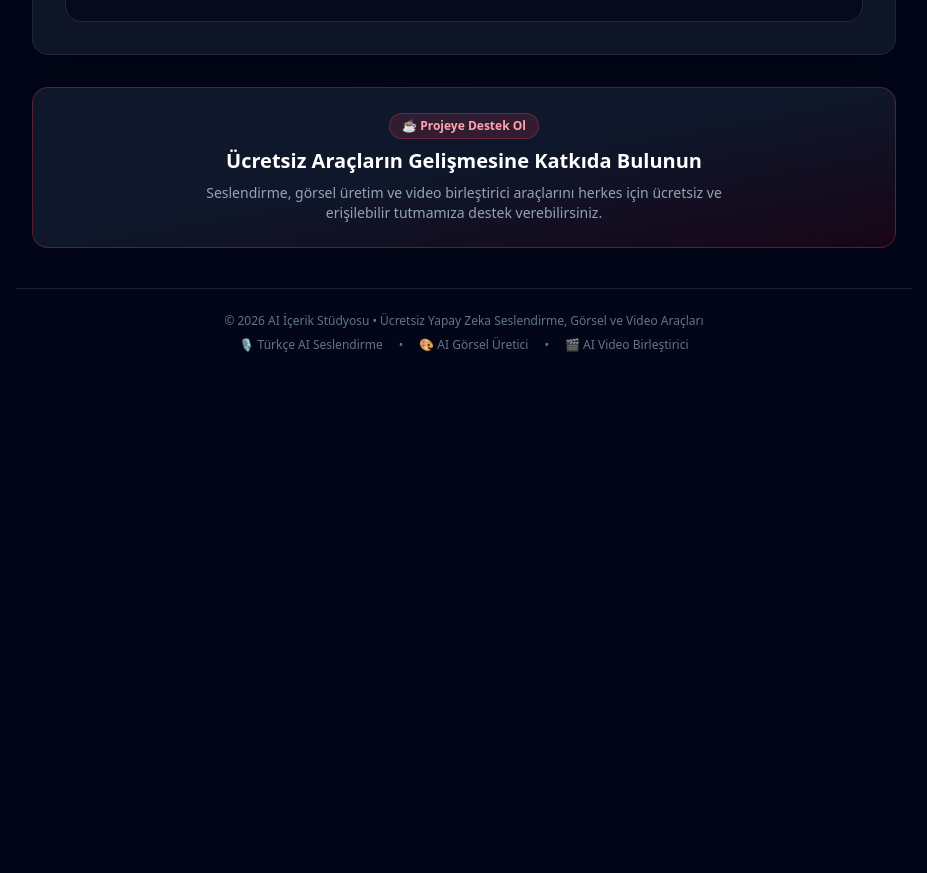
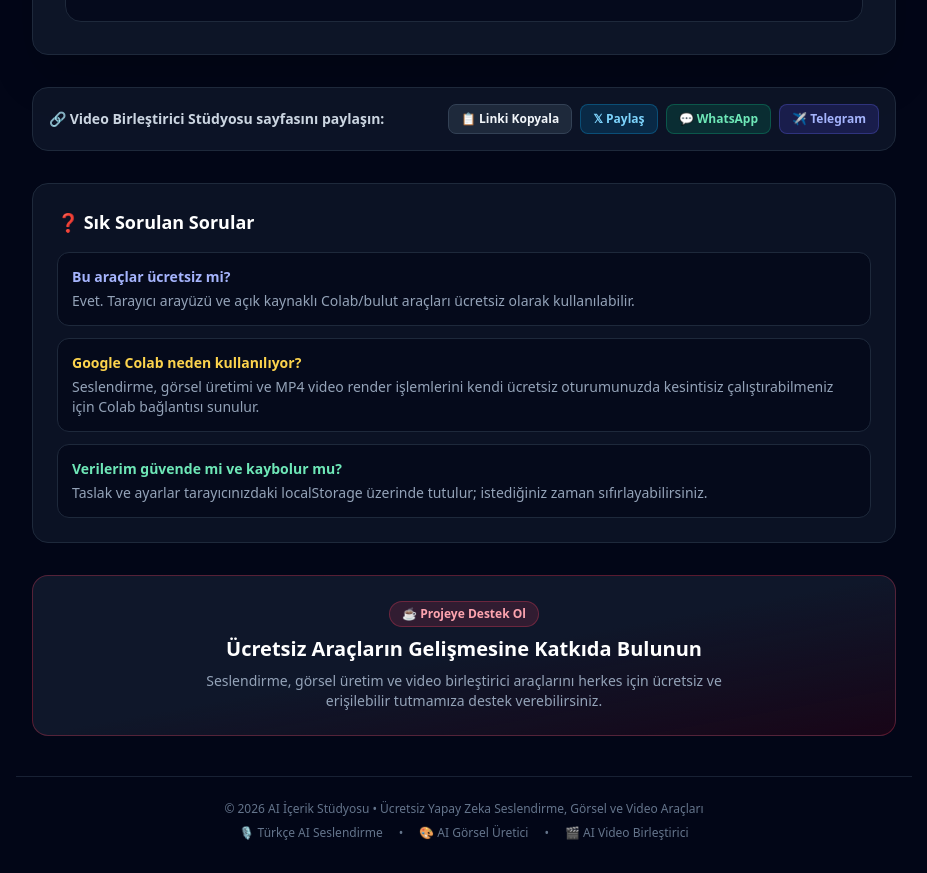
Before and after one commit to dogamanzara243-hue/video-studyo, a plain HTML site: page index.html in a window 1280 px wide. Shown: the part 2141-3014 px from the top of the page, without its empty margins (176-1103 px from the left). Before the commit the page ends 2526 px from the top, so only its background shows below. Drawn offline with nearby package versions, Linux system fonts and the light colour scheme.

Commit message:
Add social share bar, FAQ section and FAQPage schema

```diff
--- a/index.html
+++ b/index.html
@@ -8,6 +8,26 @@
   <meta name="robots" content="index, follow" />
   <link rel="canonical" href="https://dogamanzara243-hue.github.io/video-studyo/" />
   <script src="https://cdn.tailwindcss.com"></script>
+
+  <script type="application/ld+json">
+  {
+    "@context": "https://schema.org",
+    "@type": "FAQPage",
+    "mainEntity": [
+      {
+        "@type": "Question",
+        "name": "Bu araçlar ücretsiz mi?",
+        "acceptedAnswer": { "@type": "Answer", "text": "Evet. Tarayıcı arayüzü ve açık kaynaklı araçlar ücretsiz olarak kullanılabilir." }
+      },
+      {
+        "@type": "Question",
+        "name": "Google Colab neden kullanılıyor?",
+        "acceptedAnswer": { "@type": "Answer", "text": "Seslendirme, görsel üretimi ve MP4 render işlemlerini kendi oturumunuzda çalıştırabilmeniz için Colab bağlantısı sunulur." }
+      }
+    ]
+  }
+  </script>
+
 </head>
 <body class="bg-slate-950 text-slate-100 min-h-screen font-sans">
   <nav class="sticky top-0 z-50 backdrop-blur-md bg-slate-950/85 border-b border-slate-800">
@@ -317,6 +337,51 @@ demo.launch(share=True, debug=False)</code></pre>
 
 
   <!-- BİZE DESTEK OLUN & ALT BİLGİ -->
+
+  <!-- HIZLI PAYLAŞIM ÇUBUĞU -->
+  <section id="hizli-paylasim" class="max-w-4xl mx-auto mt-8 px-4">
+    <div class="bg-slate-900/80 border border-slate-800 rounded-2xl p-4 flex flex-wrap items-center justify-between gap-3">
+      <div class="text-xs sm:text-sm font-semibold text-slate-300">
+        🔗 Video Birleştirici Stüdyosu sayfasını paylaşın:
+      </div>
+      <div class="flex flex-wrap items-center gap-2 text-xs">
+        <button type="button" onclick="navigator.clipboard.writeText(window.location.href); this.innerText='✅ Link Kopyalandı'; setTimeout(()=>this.innerText='📋 Linki Kopyala', 2000);" class="px-3 py-1.5 rounded-lg bg-slate-800 hover:bg-slate-700 border border-slate-700 font-semibold transition">
+          📋 Linki Kopyala
+        </button>
+        <a href="https://twitter.com/intent/tweet?url=" onclick="this.href='https://twitter.com/intent/tweet?url='+encodeURIComponent(window.location.href)+'&text='+encodeURIComponent(document.title);" target="_blank" rel="noopener" class="px-3 py-1.5 rounded-lg bg-sky-600/20 hover:bg-sky-600/35 text-sky-300 border border-sky-500/30 font-semibold transition">
+          𝕏 Paylaş
+        </a>
+        <a href="https://wa.me/?text=" onclick="this.href='https://wa.me/?text='+encodeURIComponent(document.title+' - '+window.location.href);" target="_blank" rel="noopener" class="px-3 py-1.5 rounded-lg bg-emerald-600/20 hover:bg-emerald-600/35 text-emerald-300 border border-emerald-500/30 font-semibold transition">
+          💬 WhatsApp
+        </a>
+        <a href="https://t.me/share/url?url=" onclick="this.href='https://t.me/share/url?url='+encodeURIComponent(window.location.href)+'&text='+encodeURIComponent(document.title);" target="_blank" rel="noopener" class="px-3 py-1.5 rounded-lg bg-indigo-600/20 hover:bg-indigo-600/35 text-indigo-300 border border-indigo-500/30 font-semibold transition">
+          ✈️ Telegram
+        </a>
+      </div>
+    </div>
+  </section>
+
+  <!-- SIK SORULAN SORULAR (SSS) -->
+  <section id="sss" class="max-w-4xl mx-auto mt-8 px-4">
+    <div class="bg-slate-900/70 border border-slate-800 rounded-2xl p-6 space-y-4">
+      <h2 class="text-lg font-bold text-white">❓ Sık Sorulan Sorular</h2>
+      <div class="space-y-3 text-xs sm:text-sm text-slate-300">
+        <div class="bg-slate-950/60 border border-slate-800 rounded-xl p-3.5">
+          <div class="font-bold text-indigo-300 mb-1">Bu araçlar ücretsiz mi?</div>
+          <p class="text-slate-400">Evet. Tarayıcı arayüzü ve açık kaynaklı Colab/bulut araçları ücretsiz olarak kullanılabilir.</p>
+        </div>
+        <div class="bg-slate-950/60 border border-slate-800 rounded-xl p-3.5">
+          <div class="font-bold text-amber-300 mb-1">Google Colab neden kullanılıyor?</div>
+          <p class="text-slate-400">Seslendirme, görsel üretimi ve MP4 video render işlemlerini kendi ücretsiz oturumunuzda kesintisiz çalıştırabilmeniz için Colab bağlantısı sunulur.</p>
+        </div>
+        <div class="bg-slate-950/60 border border-slate-800 rounded-xl p-3.5">
+          <div class="font-bold text-emerald-300 mb-1">Verilerim güvende mi ve kaybolur mu?</div>
+          <p class="text-slate-400">Taslak ve ayarlar tarayıcınızdaki localStorage üzerinde tutulur; istediğiniz zaman sıfırlayabilirsiniz.</p>
+        </div>
+      </div>
+    </div>
+  </section>
+
   <section id="destek-ol" class="max-w-4xl mx-auto mt-8 px-4">
     <div class="bg-gradient-to-br from-slate-900 via-slate-900 to-rose-950/30 border border-rose-500/30 rounded-2xl p-6 text-center space-y-2">
       <span class="inline-block px-3 py-1 rounded-full text-xs font-semibold bg-rose-500/15 text-rose-300 border border-rose-500/30">☕ Projeye Destek Ol</span>
```
